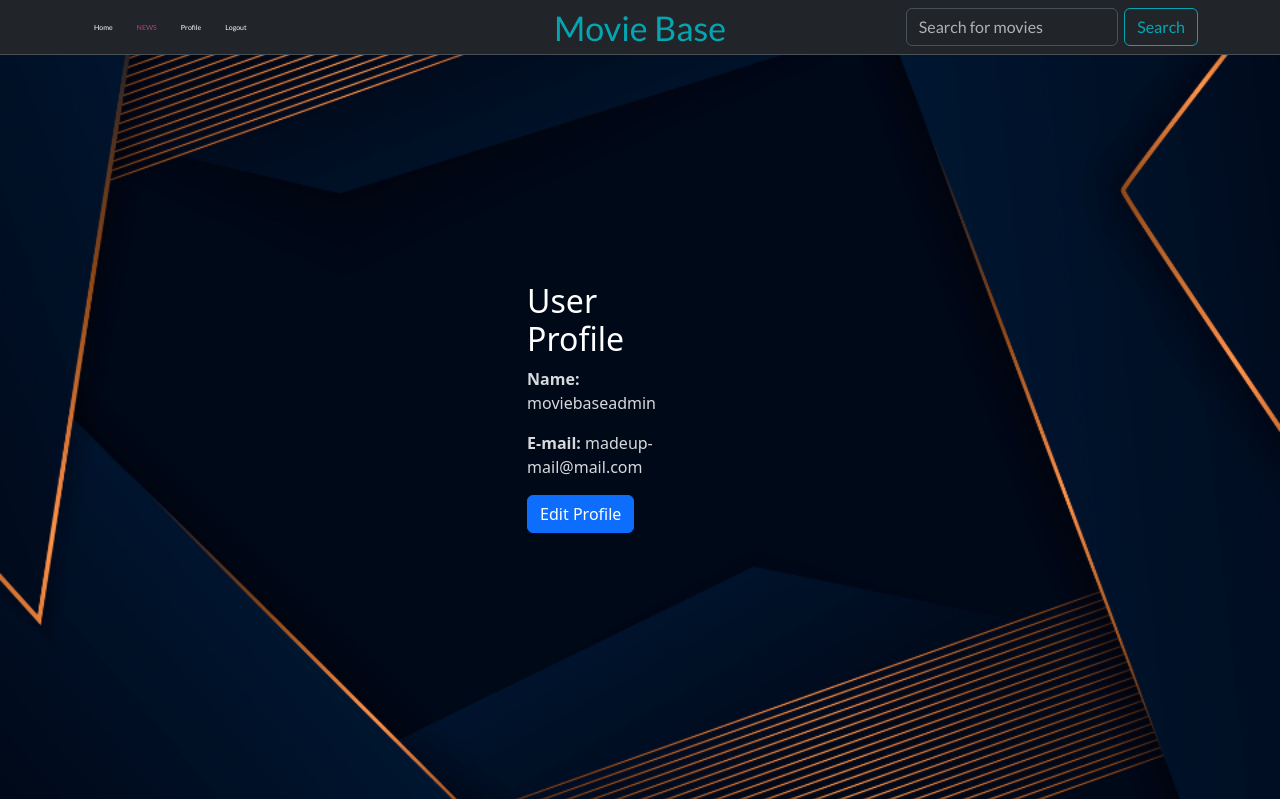
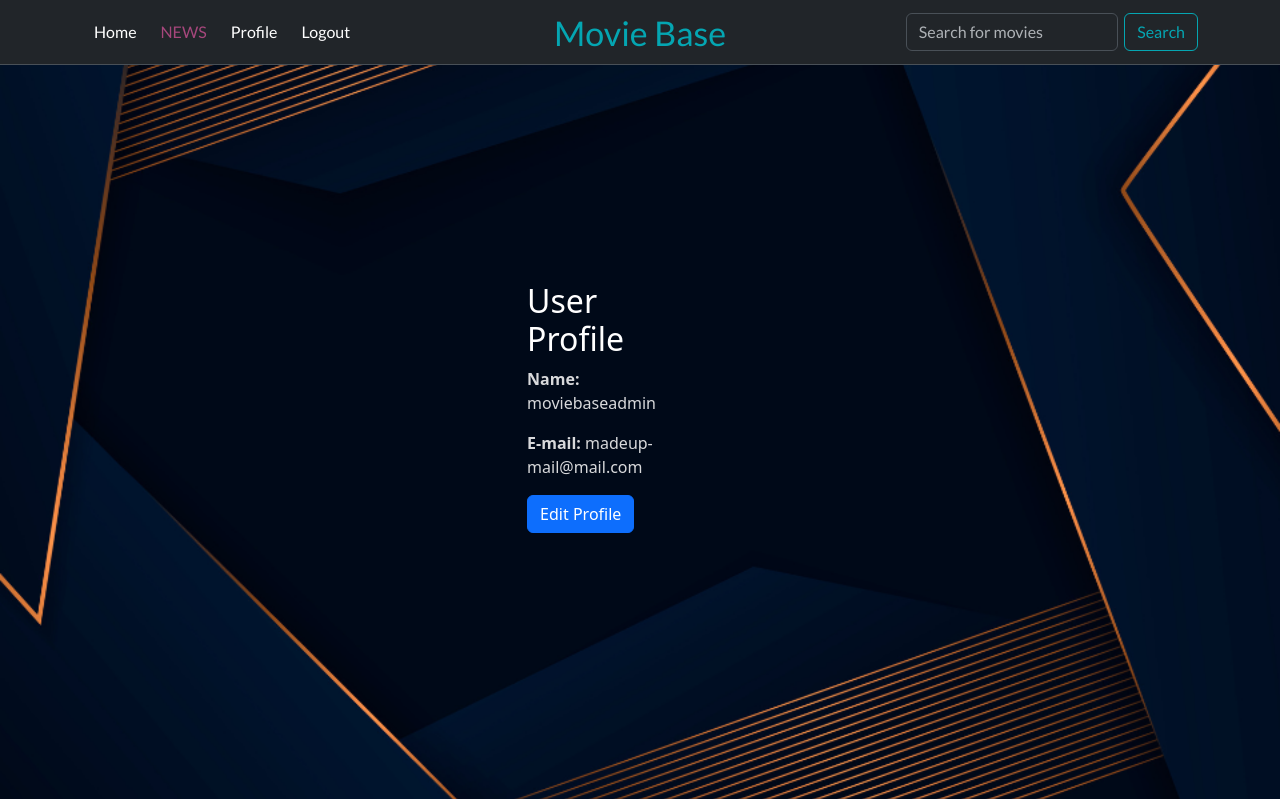
Before and after one commit to SoroushGReza/movies-database, a Django app: page /movies/user_profile/ in a window 1280 px wide. Shown: the top 799 px of the page. Run offline with Django 4.2, Linux system fonts and the light colour scheme; a user stored in the database is signed in; data comes from the database, SQL or seed files in the repository; some web fonts are replaced.

Commit message:
removed styling that affected navbar fontsize

```diff
--- a/movies/static/css/style.css
+++ b/movies/static/css/style.css
@@ -224,10 +224,6 @@ h1.text-center strong {
     margin-top: 13%;
 }
 
-#errorlist {
-    color: red;
-    font-size: 14px;
-}
 
 #edit-profile-form {
     background-color: #f5f5f5;
@@ -236,10 +232,6 @@ h1.text-center strong {
     margin-left: 5%;
 }
 
-ul li {
-    color: #007bff;
-    font-size: 7px;
-}
 
 #edit-profile-form button {
     background-color: #007bff;
```
